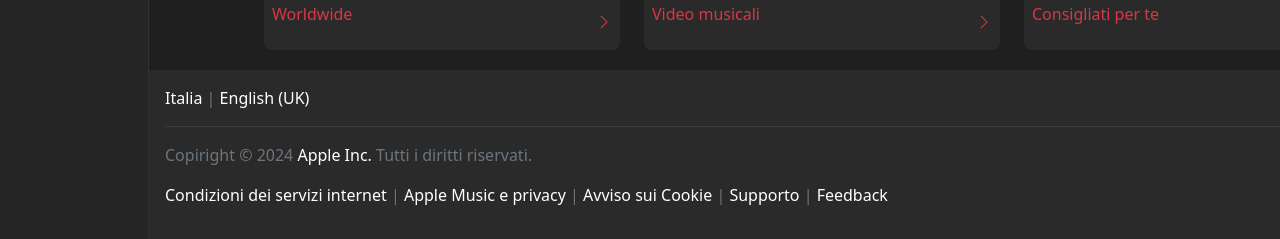
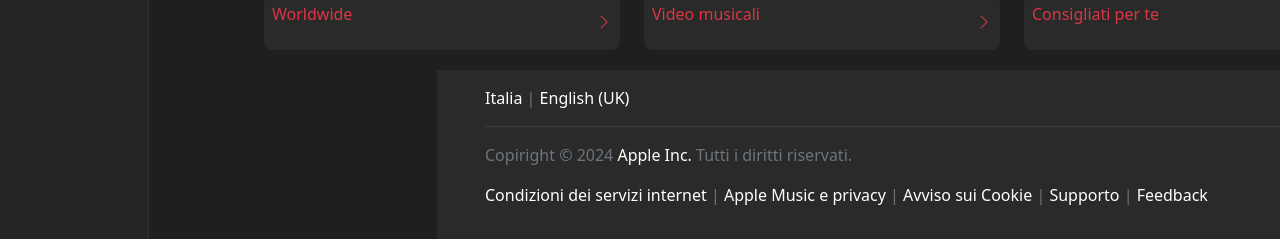
Before and after one commit to ThePomo/Apple-Music, a React (Vite) app: page / in a window 1280 px wide. Shown: the part 1255-1494 px from the top of the page. Built offline with nearby package versions, Linux system fonts and the light colour scheme; no server answers.

Commit message:
ottavo commit

```diff
--- a/src/App.css
+++ b/src/App.css
@@ -260,3 +260,7 @@ body {
 .custom-heading {
   margin-left: 18rem;
 }
+
+.footer {
+  margin-left: 18rem;
+}
--- a/src/components/Footer.tsx
+++ b/src/components/Footer.tsx
@@ -2,7 +2,7 @@ import React from "react";
 
 const Footer: React.FC = () => {
   return (
-    <footer className="footer text-start text-secondary p-3">
+    <footer className="footer text-start text-secondary p-3 ps-5">
       <a href="#" className="text-white">
         Italia
       </a>{" "}
```
